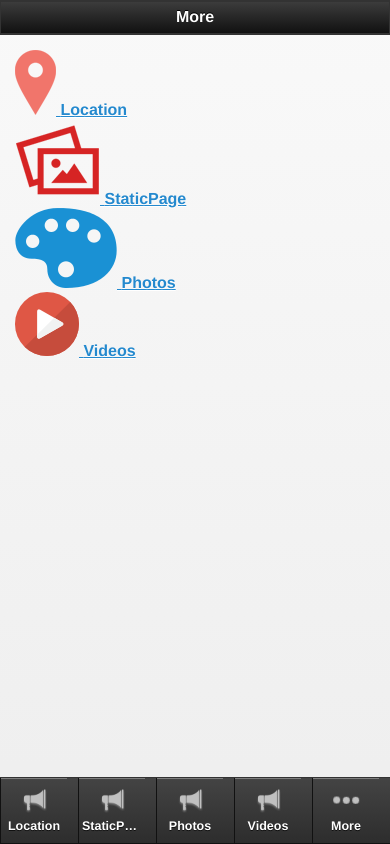
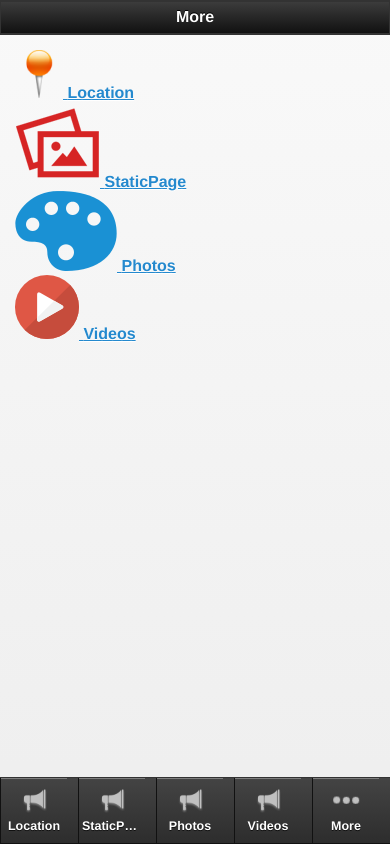
Before and after one commit to jarnailboparai/ycc_appmania_677, a plain HTML site: page more.html in a window 390 px wide. Drawn offline with Linux system fonts and the light colour scheme.

Commit message:
First Commit By Chance

```diff
--- a/more.html
+++ b/more.html
@@ -96,7 +96,7 @@
 
 			<div class="app_feature_list">
 			<a class="item link" href="location_4069.html" rel="external" data-ajax="flase"  >
-																	<img src="images/location.png " />
+																	<img src="ycc_139937343973190531_48x48.png" />
 										</a>
 		<a href="location_4069.html" rel="external" data-ajax="flase"  >
 				<label>Location</label>
```
Also changed, not shown: index.html (+1 -1 lines), ycc_139937343973190531_48x48.png (added).
